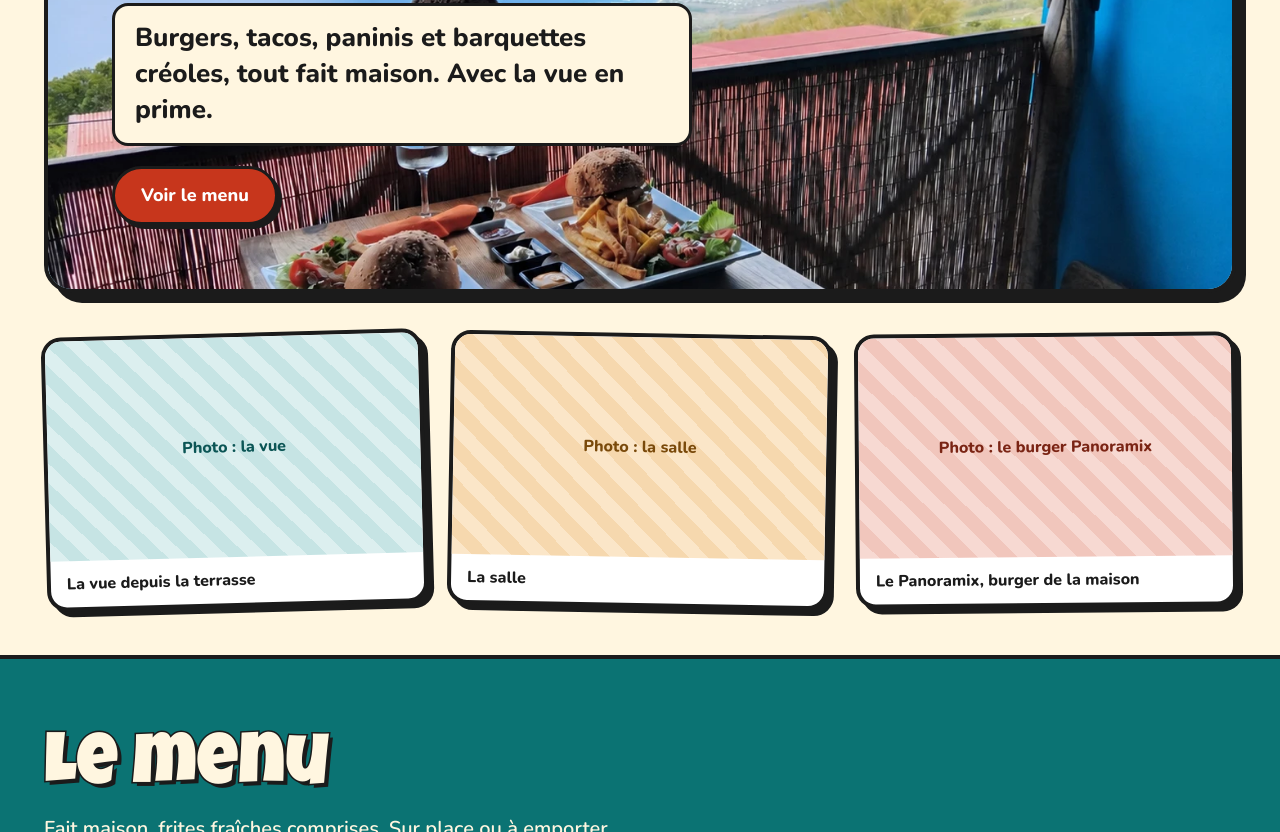
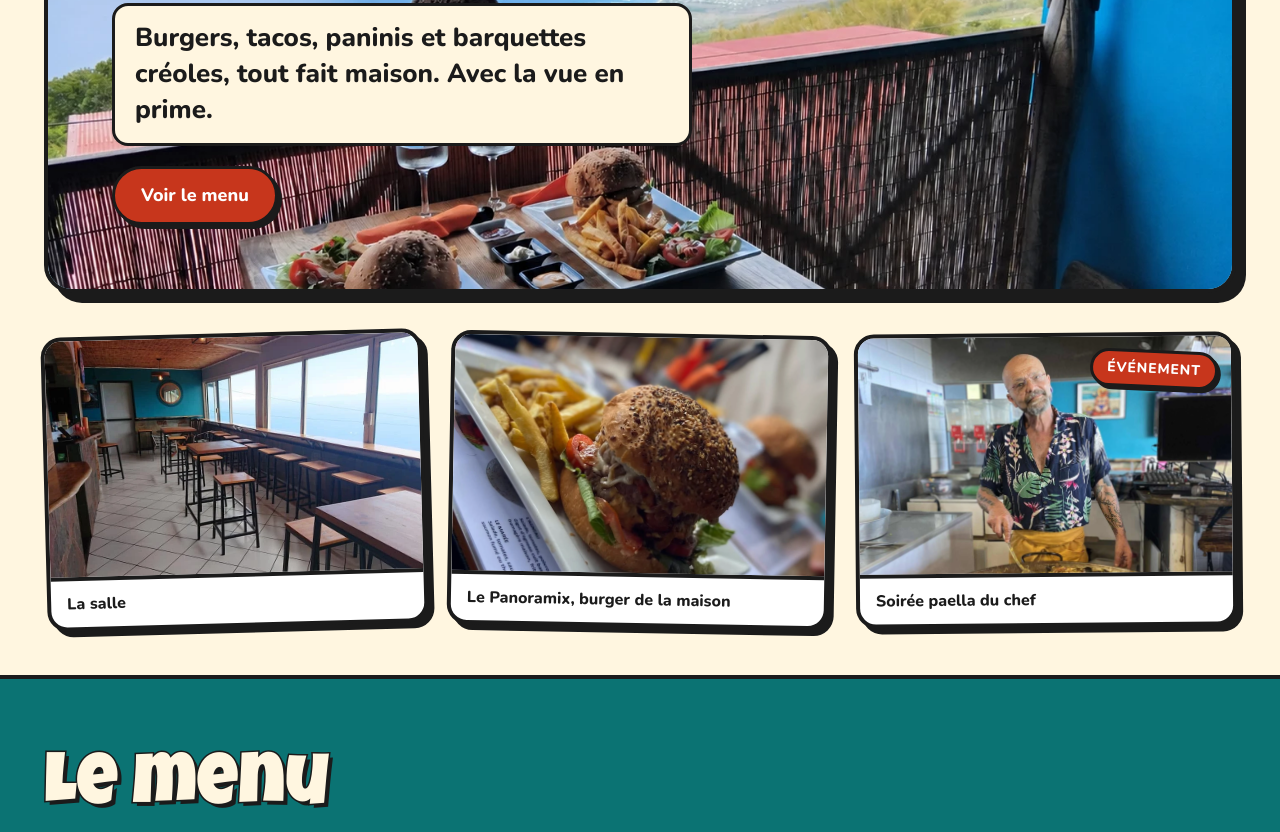
Before and after one commit to michaelwautier/panoramix-site, a plain HTML site: page index.html in a window 1280 px wide. Shown: the part 415-1247 px from the top of the page. Drawn offline with nearby package versions, Linux system fonts and the light colour scheme.

Commit message:
feat: real photos for salle, burger and paella event cards

```diff
--- a/css/styles.css
+++ b/css/styles.css
@@ -236,6 +236,7 @@ a { color: inherit; }
 }
 
 .polaroid {
+  position: relative;
   margin: 0;
   overflow: hidden;
   background: var(--white);
@@ -244,23 +245,35 @@ a { color: inherit; }
   box-shadow: var(--shadow);
 }
 .polaroid figcaption { padding: 12px 16px; font-weight: 800; }
-.polaroid img { width: 100%; height: 220px; object-fit: cover; }
+.polaroid img {
+  display: block;
+  width: 100%;
+  height: 240px;
+  object-fit: cover;
+  border-bottom: var(--border);
+}
+.polaroid img.polaroid__img--burger { object-position: 50% 62%; }
+.polaroid img.polaroid__img--paella { object-position: 50% 30%; }
 .polaroid--tilt-left { transform: rotate(-1.5deg); }
 .polaroid--tilt-right { transform: rotate(1deg); }
 .polaroid--tilt-slight { transform: rotate(-0.5deg); }
 
-.placeholder {
-  height: 220px;
-  display: flex;
-  align-items: center;
-  justify-content: center;
-  padding: 16px;
-  text-align: center;
+.polaroid__badge {
+  position: absolute;
+  top: 14px;
+  right: 14px;
+  padding: 6px 14px;
+  background: var(--red);
+  color: var(--white);
+  border: 3px solid var(--ink);
+  border-radius: 999px;
+  box-shadow: 3px 3px 0 var(--ink);
   font-weight: 800;
+  font-size: 14px;
+  letter-spacing: 0.06em;
+  text-transform: uppercase;
+  transform: rotate(3deg);
 }
-.placeholder--sea { background: repeating-linear-gradient(45deg, #DCEFEF 0 14px, #C6E4E4 14px 28px); color: #0B5555; }
-.placeholder--sand { background: repeating-linear-gradient(45deg, #FBE6C8 0 14px, #F6D8AE 14px 28px); color: #7A4A0B; }
-.placeholder--coral { background: repeating-linear-gradient(45deg, #F7D9D2 0 14px, #F1C6BC 14px 28px); color: #7A2414; }
 
 /* ---------- Section titles ---------- */
 
@@ -561,7 +574,7 @@ a { color: inherit; }
   .hero__tag { font-size: 16px; padding: 8px 14px; }
   .hero__tag-sep { display: none; }
   .hero__tag > span:first-child { flex-basis: 100%; }
-  .placeholder, .polaroid img { height: 180px; }
+  .polaroid img { height: 240px; }
   .hero__title { -webkit-text-stroke-width: 6px; text-shadow: 4px 4px 0 var(--white); }
 
   .menu, .info { padding-block: 56px; }
--- a/index.html
+++ b/index.html
@@ -80,19 +80,22 @@
         </div>
       </div>
 
-      <!-- TODO: replace placeholders with real photos (img with width/height + alt) -->
       <div class="polaroids">
         <figure class="polaroid polaroid--tilt-left">
-          <div class="placeholder placeholder--sea">Photo : la vue</div>
-          <figcaption>La vue depuis la terrasse</figcaption>
+          <img src="assets/salle.webp" width="960" height="540" loading="lazy"
+               alt="La salle du Panoramix : tables hautes en bois le long de grandes baies vitrées donnant sur l'océan">
+          <figcaption>La salle</figcaption>
         </figure>
         <figure class="polaroid polaroid--tilt-right">
-          <div class="placeholder placeholder--sand">Photo : la salle</div>
-          <figcaption>La salle</figcaption>
+          <img class="polaroid__img--burger" src="assets/burger.webp" width="1500" height="2000" loading="lazy"
+               alt="Burger maison au pain aux graines, salade, tomate et sauce fromagère, servi avec des frites fraîches">
+          <figcaption>Le Panoramix, burger de la maison</figcaption>
         </figure>
         <figure class="polaroid polaroid--tilt-slight">
-          <div class="placeholder placeholder--coral">Photo : le burger Panoramix</div>
-          <figcaption>Le Panoramix, burger de la maison</figcaption>
+          <span class="polaroid__badge">Événement</span>
+          <img class="polaroid__img--paella" src="assets/paella.webp" width="1500" height="2000" loading="lazy"
+               alt="Le cuisinier en chemise hawaïenne devant une paella géante aux moules et aux crevettes">
+          <figcaption>Soirée paella du chef</figcaption>
         </figure>
       </div>
     </section>
```
Also changed, not shown: assets/burger.webp (added), assets/paella.webp (added), assets/salle.webp (added).
